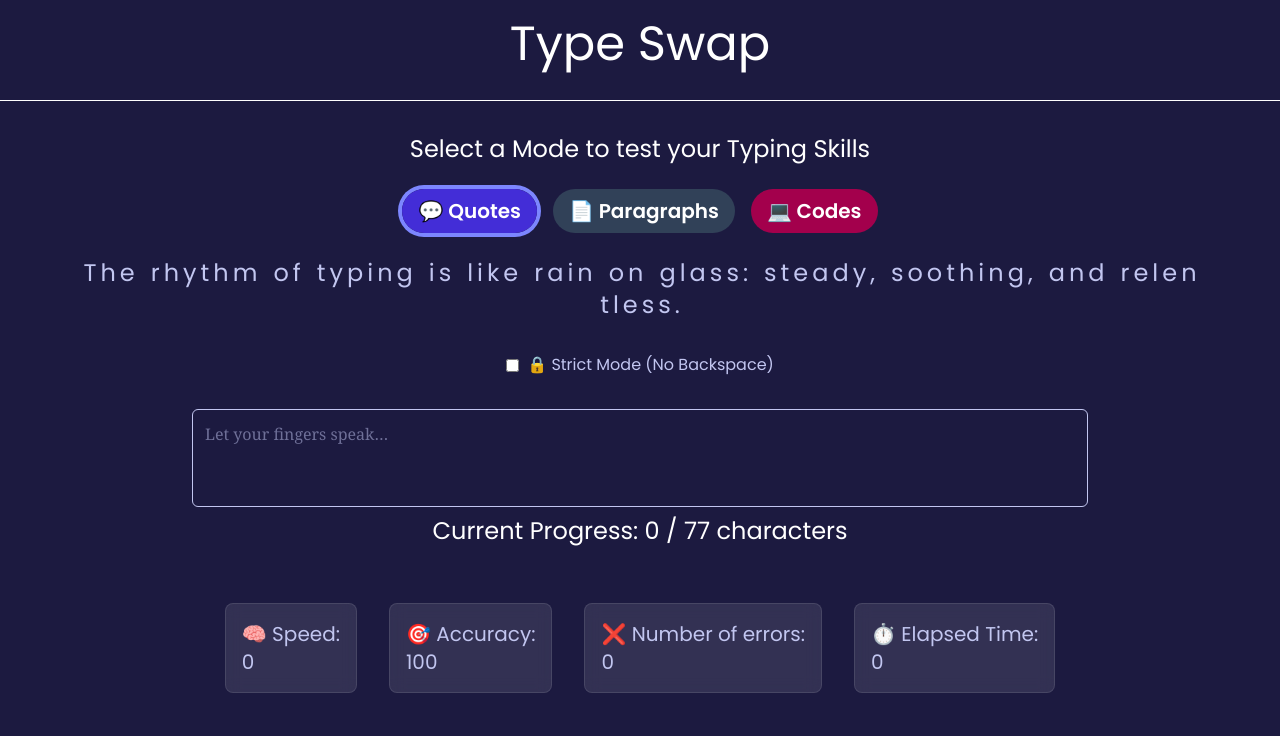
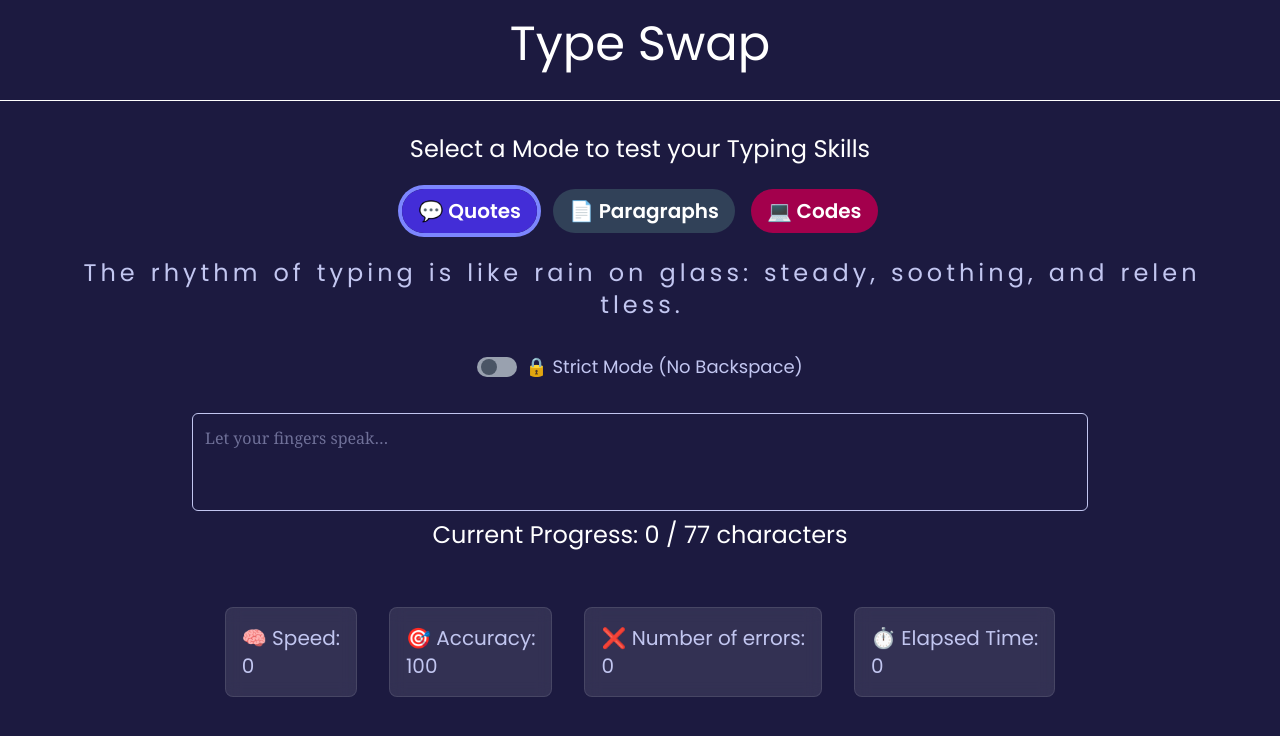
Before and after one commit to SivaKrishna6745/TypeSwap, a React (Vite) app: page / in a window 1280 px wide. Shown: the top 736 px of the page. Built offline with nearby package versions, Linux system fonts and the light colour scheme.

Commit message:
feat: Introduce custom toggle switch for Strict Mode

```diff
--- a/src/App.tsx
+++ b/src/App.tsx
@@ -37,8 +37,32 @@ function App() {
             <ModeSwitcher selectedMode={mode} onModeChange={handleModeChange} />
             <TextStream targetText={targetText} userInput={userInput} />
             <div className="flex justify-center items-center gap-2">
-                <input type="checkbox" id="strict" onChange={() => setStrictMode(!strictMode)} />
-                <label htmlFor="strict" title="No backspace. Every keystroke counts.">
+                <label htmlFor="strict" className="cursor-pointer">
+                    <div
+                        className={`relative h-5 w-10 bg-gray-400 rounded-full ${
+                            strictMode ? 'ring-2 ring-teal-500' : ''
+                        }`}
+                        role="switch"
+                        aria-checked={strictMode}
+                    >
+                        <div
+                            className={`absolute h-4 w-4 top-0.5 rounded-full transition-all duration-300 ease-in-out ${
+                                strictMode ? 'bg-gray-700 left-[calc(100%-1.25rem)] shadow-md' : 'bg-gray-600 left-1'
+                            }`}
+                        ></div>
+                    </div>
+                </label>
+                <input
+                    type="checkbox"
+                    id="strict"
+                    className="peer hidden"
+                    onChange={() => setStrictMode(!strictMode)}
+                />
+                <label
+                    htmlFor="strict"
+                    className="cursor-pointer text-lg"
+                    title="No backspace. Every keystroke counts."
+                >
                     🔒 Strict Mode (No Backspace)
                 </label>
             </div>
```
